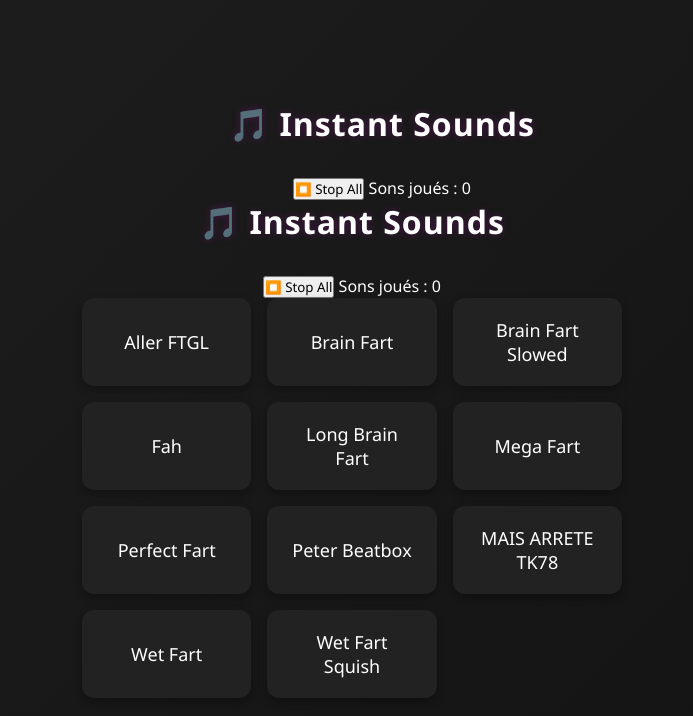
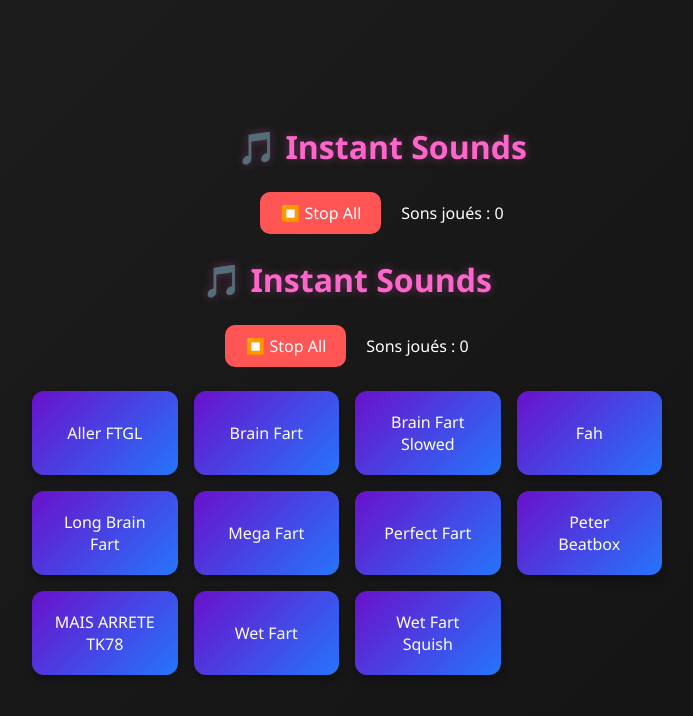
Before and after one commit to seranopvp/serano, a plain HTML site: page index.html in a window 1280 px wide. Shown: the whole page, without its empty margins (258-951 px from the left). Drawn offline with Linux system fonts and the light colour scheme.

Commit message:
Update style.css

```diff
--- a/style.css
+++ b/style.css
@@ -1,4 +1,4 @@
-/* RESET & GLOBAL */
+/* RESET GLOBAL */
 * {
   box-sizing: border-box;
   font-family: 'Segoe UI', sans-serif;
@@ -16,24 +16,49 @@ body {
   transition: background 0.3s, color 0.3s;
 }
 
-body.nori {
-  background: #000;
-  color: transparent;           /* Texte invisible */
-}
-
 .container {
   text-align: center;
   width: 90%;
-  max-width: 600px;
+  max-width: 700px;
 }
 
 h1 {
-  margin-bottom: 2rem;
-  font-weight: 600;
-  letter-spacing: 1px;
-  text-shadow: 0 0 8px #ff00ff33;
+  margin-bottom: 1.5rem;
+  font-weight: 700;
+  font-size: 2rem;
+  color: #ff66cc;
+  text-shadow: 0 0 10px #ff66cc55;
 }
 
+.controls {
+  margin-bottom: 1.5rem;
+  display: flex;
+  justify-content: center;
+  align-items: center;
+  gap: 20px;
+}
+
+#stop-sounds {
+  padding: 10px 20px;
+  font-size: 16px;
+  background: #ff5555;
+  color: #fff;
+  border: none;
+  border-radius: 10px;
+  cursor: pointer;
+  transition: transform 0.1s, background 0.3s;
+}
+
+#stop-sounds:hover {
+  background: #ff0000;
+  transform: scale(1.05);
+}
+
+#counter {
+  font-size: 16px;
+}
+
+/* GRID BOUTONS */
 .grid {
   display: grid;
   grid-template-columns: repeat(auto-fit, minmax(140px, 1fr));
@@ -42,32 +67,28 @@ h1 {
 
 .sound {
   padding: 20px;
-  font-size: 18px;
+  font-size: 16px;
   border-radius: 12px;
   border: none;
-  background: #222;
+  cursor: pointer;
   color: #fff;
-  cursor: pointer;
-  transition: transform 0.1s, background 0.3s, box-shadow 0.3s, color 0.3s;
+  background: linear-gradient(135deg, #6a11cb, #2575fc);
+  transition: transform 0.1s, box-shadow 0.2s, background 0.3s;
   box-shadow: 0 4px 8px rgba(0,0,0,0.3);
 }
 
-body.nori .sound {
-  background: #000;    /* Boutons noirs */
-  color: transparent;  /* Texte des boutons invisible */
-  box-shadow: none;
-}
-
 .sound:hover {
-  background: #333;
   transform: translateY(-3px);
   box-shadow: 0 6px 12px rgba(0,0,0,0.5);
+  background: linear-gradient(135deg, #2575fc, #6a11cb);
 }
 
 .sound:active {
   transform: scale(0.95);
   box-shadow: 0 2px 4px rgba(0,0,0,0.3);
-  /* ===== BLACKOUT TOTAL ===== */
+}
+
+/* BLACKOUT TOTAL */
 #blackout {
   position: fixed;
   inset: 0;
@@ -82,5 +103,3 @@ body.nori .sound {
   opacity: 1;
   pointer-events: all;
 }
-
-}
```
